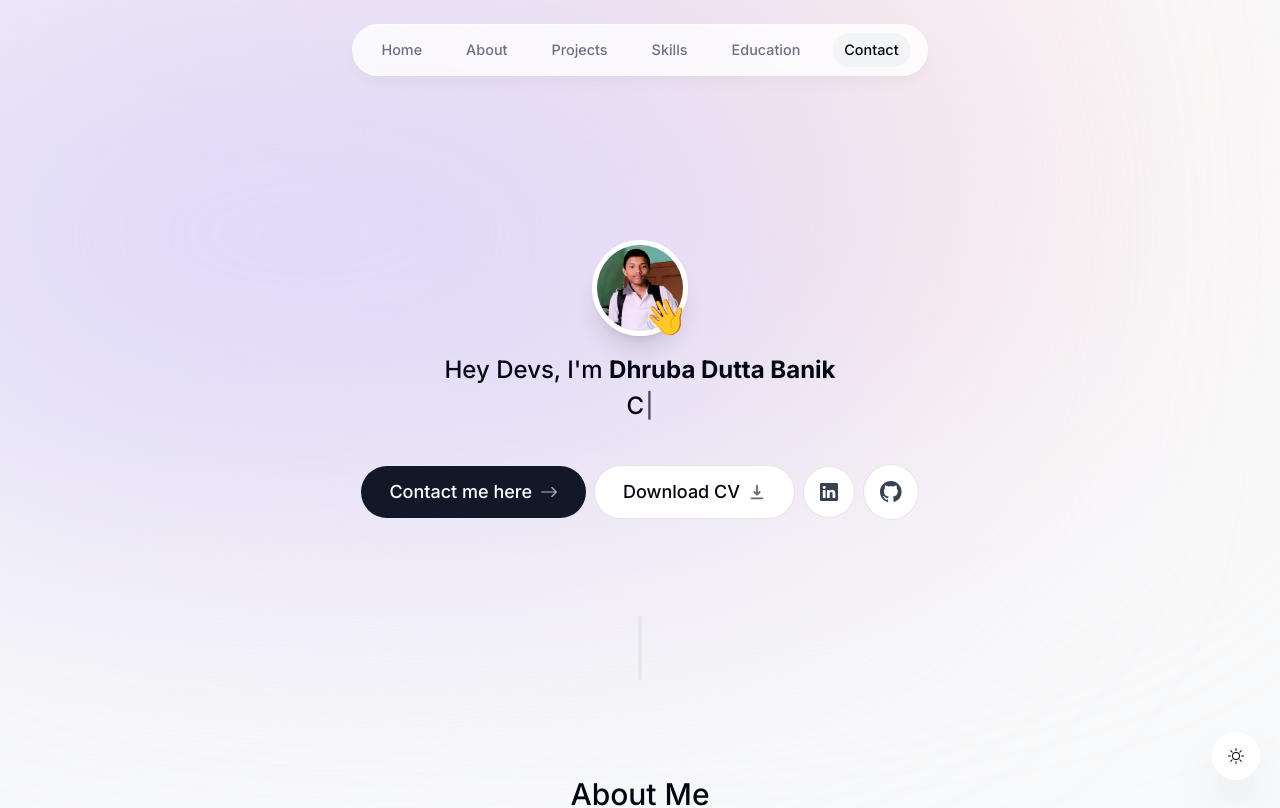
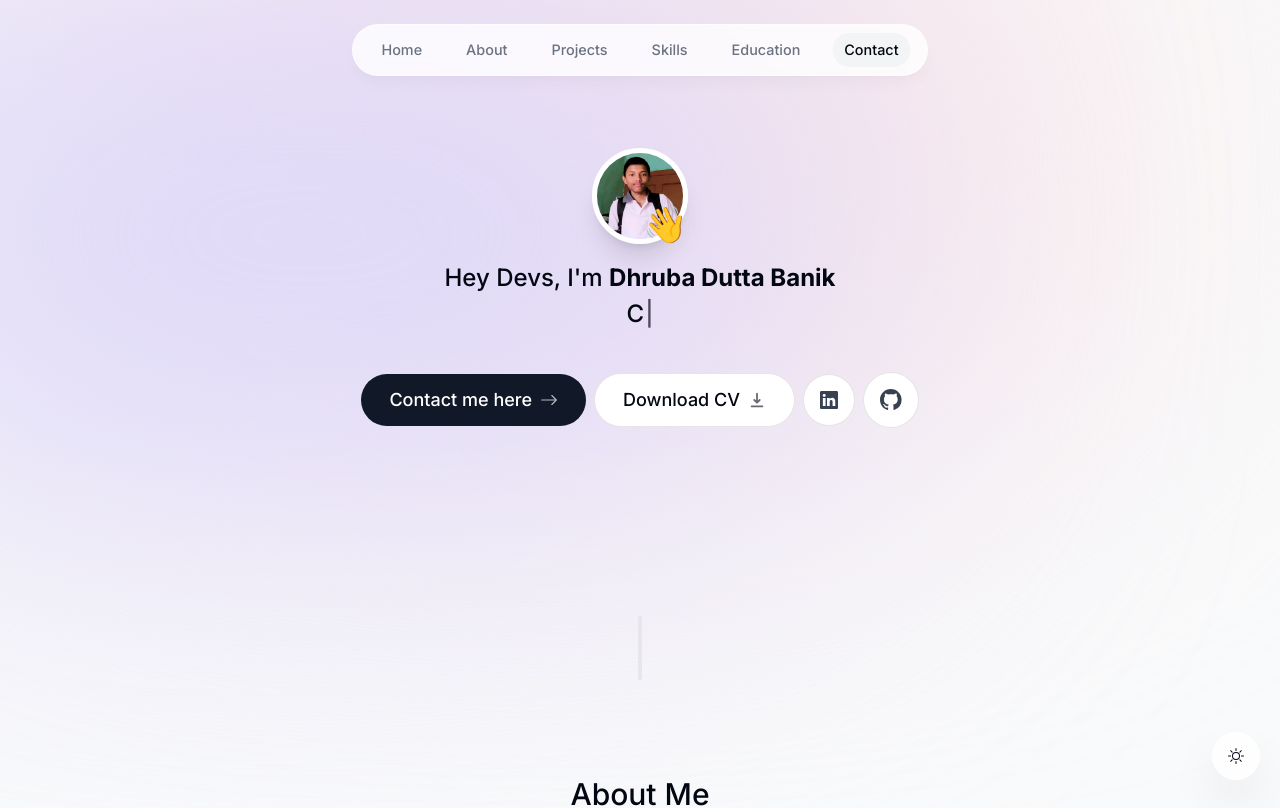
Before and after one commit to Dhruba2004/My-Portfolio, a Next.js app: page / in a window 1280 px wide. Shown: the top 808 px of the page. Built offline with nearby package versions, Linux system fonts and the light colour scheme; no server answers.

Commit message:
some changes

```diff
--- a/components/footer.tsx
+++ b/components/footer.tsx
@@ -6,11 +6,6 @@ export default function Footer() {
       <small className="mb-2 block text-xs">
         &copy; 2023 Dhruba. All rights reserved.
       </small>
-      <p className="text-xs">
-        <span className="font-semibold">About this website:</span> built with
-        React & Next.js (App Router & Server Actions), TypeScript, Tailwind CSS,
-        Framer Motion, React Email & Resend, Vercel hosting.
-      </p>
     </footer>
   );
 }
--- a/components/intro.tsx
+++ b/components/intro.tsx
@@ -23,7 +23,7 @@ export default function Intro() {
     <section
       ref={ref}
       id="home"
-      className="mb-28 max-w-[50rem] text-center sm:mb-0 scroll-mt-[100rem]"
+      className="mb-28 max-w-[50rem] text-center sm:mb-0 scroll-mt-[100rem] relative top-[-5.75rem]"
     >
       <div className="flex items-center justify-center">
         <div className="relative">
```
